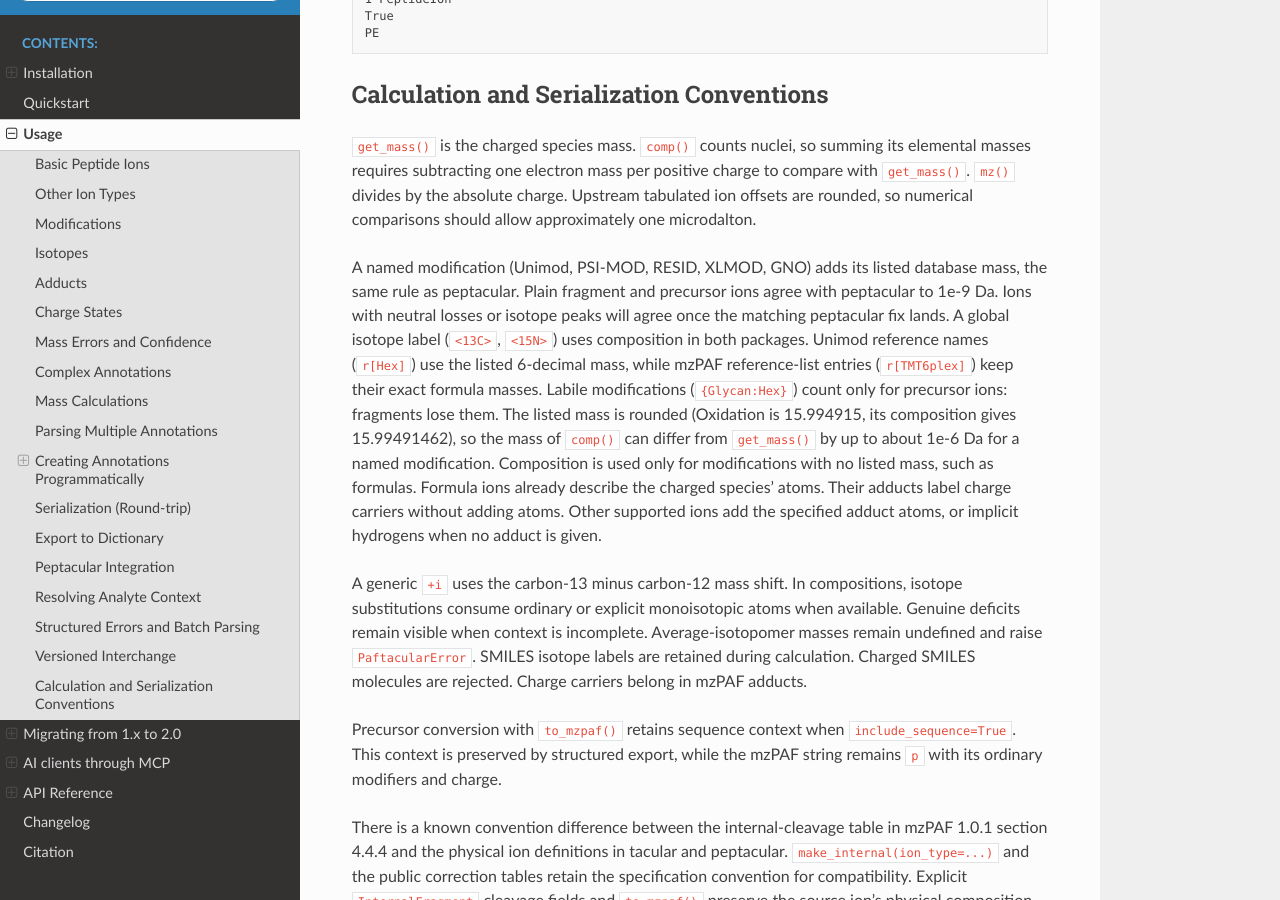
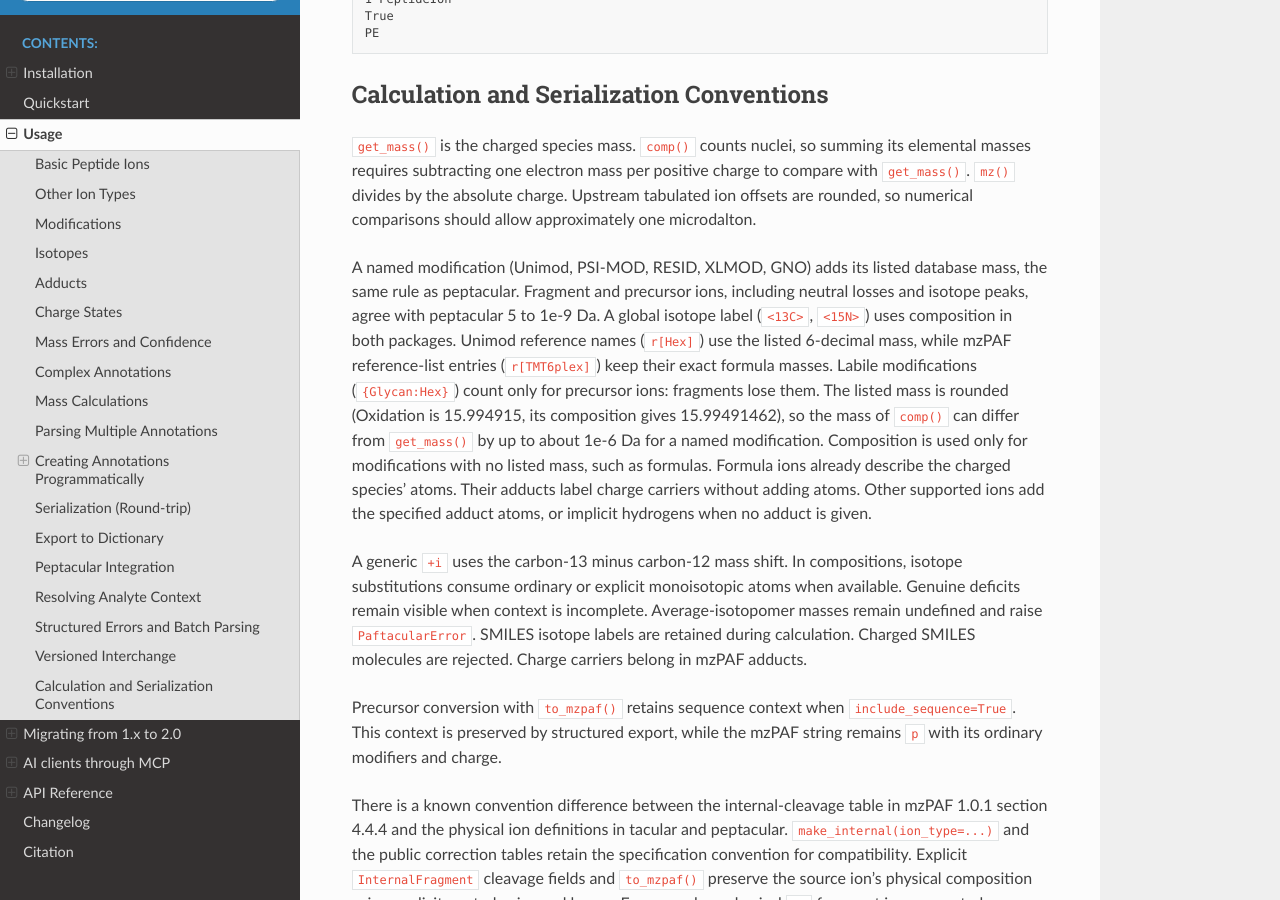
Before and after one commit to tacular-omics/paftacular, a Sphinx documentation site: the page built from docs/usage.rst, in a window 1280 px wide and 900 px high, scrolled down 11889 px. Built offline with Sphinx 7.4.7 and the Read the Docs theme 3.1.0, drawn with Linux system fonts in a browser that asks for light colours.

Commit message:
Docs: losses/isotopes now agree with peptacular 5; run llms-full.txt examples in tests
Co-Authored-By: Claude Opus 5.5 (1M context) <noreply@anthropic.com>

```diff
--- a/docs/migration.rst
+++ b/docs/migration.rst
@@ -156,9 +156,8 @@ Behaviour changes
   masses move by up to ~4e-7 Da (y by 3.2e-7, immonium by 3.8e-7).
 - **Listed modification masses.** A named modification (Unimod, PSI-MOD, RESID, XLMOD, GNO)
   in an embedded or resolved sequence counts at its listed database mass (Oxidation
-  15.994915), the same rule as peptacular. Plain fragment and precursor ions agree with
-  peptacular to 1e-9 Da. Ions with neutral losses or isotope peaks will agree once the
-  matching peptacular fix lands. Composition is used only when there is no listed mass
+  15.994915), the same rule as peptacular. Fragment and precursor ions, including neutral losses
+  and isotope peaks, agree with peptacular 5 to 1e-9 Da. Composition is used only when there is no listed mass
   (formula modifications, glycans), and under a global isotope label (``<13C>``, ``<15N>``)
   in both packages. Unimod reference names (``r[Hex]``, ``-[Hex]``) use the listed 6-decimal
   mass too. mzPAF reference-list entries (``r[TMT6plex]``) keep their exact formula masses. ``comp()`` is
--- a/docs/usage.rst
+++ b/docs/usage.rst
@@ -519,7 +519,7 @@ to convert its ``Fragment`` objects directly into ``PafAnnotation`` objects via
    import paftacular as pft
 
    # Generate fragment ions from a peptide sequence
-   fragments = pt.fragment("PEPTIDE", charges=[1, 2], ion_types=["y", "b"])
+   fragments = pt.fragment("PEPTIDE", charges=[1, 2], ion_types=["b", "y"])
 
    # Convert each fragment to a PafAnnotation
    annotations = [pft.to_mzpaf(f) for f in fragments]
@@ -665,9 +665,8 @@ charge to compare with ``get_mass()``. ``mz()`` divides by the absolute charge.
 so numerical comparisons should allow approximately one microdalton.
 
 A named modification (Unimod, PSI-MOD, RESID, XLMOD, GNO) adds its listed database mass,
-the same rule as peptacular. Plain fragment and precursor ions agree with peptacular to
-1e-9 Da. Ions with neutral losses or isotope peaks will agree once the matching peptacular
-fix lands. A global isotope label (``<13C>``, ``<15N>``) uses composition in both packages.
+the same rule as peptacular. Fragment and precursor ions, including neutral losses and isotope
+peaks, agree with peptacular 5 to 1e-9 Da. A global isotope label (``<13C>``, ``<15N>``) uses composition in both packages.
 Unimod reference names (``r[Hex]``) use the listed 6-decimal mass, while mzPAF
 reference-list entries (``r[TMT6plex]``) keep their exact formula masses. Labile
 modifications (``{Glycan:Hex}``) count only for precursor ions: fragments lose them. The listed
--- a/llms-full.txt
+++ b/llms-full.txt
@@ -352,9 +352,8 @@ A generic `+i` adds the 13C minus 12C mass difference. To check `get_mass()` aga
 masses from `comp()`, subtract `charge` times the electron mass, and use an absolute tolerance
 of about 1e-6 Da because the upstream ion offsets are rounded. A named modification (Unimod,
 PSI-MOD, RESID, XLMOD, GNO) adds its listed database mass, the same rule as peptacular, and
-`comp()` can differ from `get_mass()` by up to ~1e-6 Da for it. Plain fragment and precursor ions
-agree with peptacular to 1e-9 Da. Ions with neutral losses or isotope peaks will agree once the
-matching peptacular fix lands. A global isotope label (`<13C>`, `<15N>`) uses composition in both
+`comp()` can differ from `get_mass()` by up to ~1e-6 Da for it. Fragment and precursor ions, including
+neutral losses and isotope peaks, agree with peptacular 5 to 1e-9 Da. A global isotope label (`<13C>`, `<15N>`) uses composition in both
 packages. Unimod reference names (`r[Hex]`) use the listed 6-decimal mass; mzPAF reference-list
 entries (`r[TMT6plex]`) keep exact formula masses. Labile modifications (`{Glycan:Hex}`) count
 only for precursor ions: fragments lose them.
```
Also changed, not shown: CHANGELOG.md (+2 -2 lines), 1 other file.
